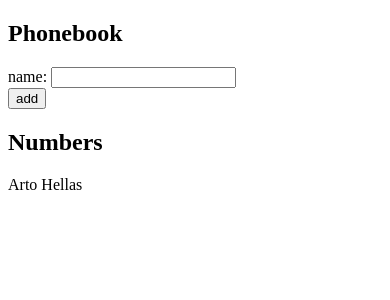
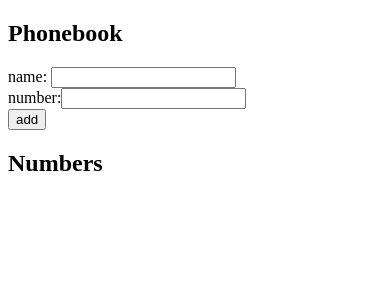
Before and after one commit to ktdung/fso-ass, a React (Vite) app in the folder part2/phonebook/: page / in a window 390 px wide. Shown: the top 300 px of the page. Built offline with nearby package versions, Linux system fonts and the light colour scheme.

Commit message:
[phonebook] 2.8 step 2 done

```diff
--- a/part2/phonebook/src/App.jsx
+++ b/part2/phonebook/src/App.jsx
@@ -1,8 +1,9 @@
 import { useState } from 'react';
 
 const App = () => {
-  const [persons, setPersons] = useState([{ name: 'Arto Hellas' }]);
+  const [persons, setPersons] = useState([{}]);
   const [newName, setNewName] = useState('');
+  const [number, setNumber] = useState('');
 
   return (
     <div>
@@ -10,9 +11,10 @@ const App = () => {
       <form
         onSubmit={(event) => {
           event.preventDefault();
-          if (newName !== '') {
+          if (newName !== '' || number !== '') {
             let newPerson = {
               name: newName,
+              number: number,
             };
 
             let foundIndex = persons.findIndex((person) => {
@@ -25,6 +27,7 @@ const App = () => {
             console.log(persons.concat(newPerson));
             setPersons(persons.concat(newPerson));
             setNewName('');
+            setNumber('');
           }
         }}
       >
@@ -38,12 +41,24 @@ const App = () => {
           />
         </div>
         <div>
+          number:
+          <input
+            value={number}
+            type="tel"
+            onChange={(e) => {
+              setNumber(e.target.value);
+            }}
+          />
+        </div>
+        <div>
           <button type="submit">add</button>
         </div>
       </form>
       <h2>Numbers</h2>
       {persons.map((person, index) => (
-        <p key={index + person.name}>{person.name}</p>
+        <p key={index + person.name}>
+          {person.name} {person.number}
+        </p>
       ))}
     </div>
   );
```
